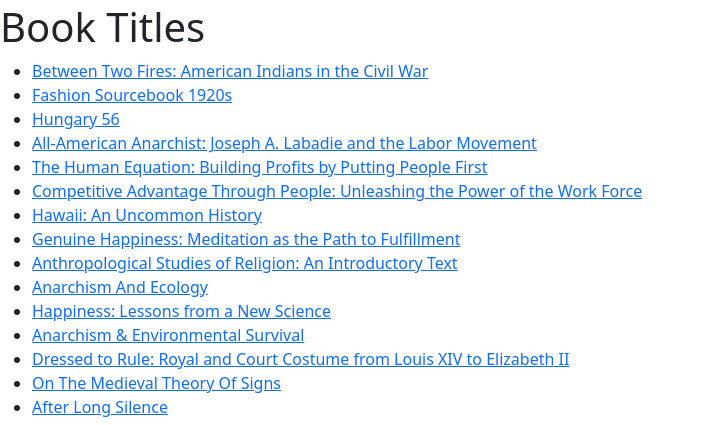
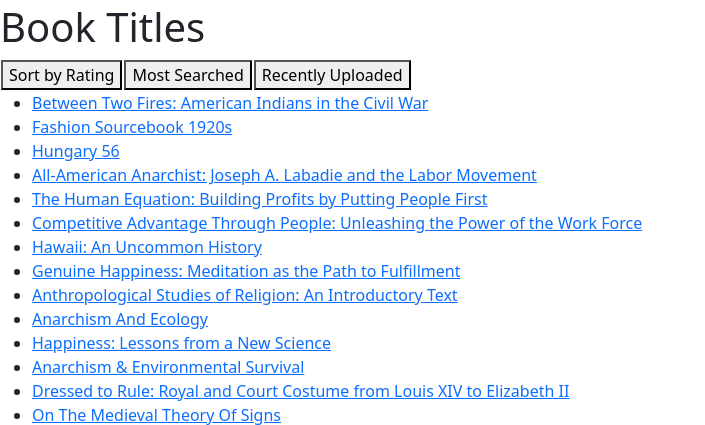
Before and after one commit to PBP-A10/TenfoldLit, a Django app: page /start-reading/ in a window 1280 px wide. Shown: the part 53-478 px from the top of the page, without its empty margins (0-705 px from the left). Run offline with Django 4.2, Linux system fonts and the light colour scheme; data comes from the database, SQL or seed files in the repository; some libraries are stand-ins or nearby versions.

Commit message:
Update index.html
add buttons 'sort by ...' to index.html

```diff
--- a/main/templates/index.html
+++ b/main/templates/index.html
@@ -5,6 +5,16 @@
 {% block main-content %}
 <div>
     <h1>Book Titles</h1>
+
+    <!-- Tabel Tombol Filter -->
+    <table>
+        <tr>
+            <td><button id="sort-by-rating">Sort by Rating</button></td>
+            <td><button id="most-searched">Most Searched</button></td>
+            <td><button id="recently-uploaded">Recently Uploaded</button></td>
+        </tr>
+    </table>
+
     <ul id="book-list" ></ul>
     <script src="{% static 'app/js/script.js' %}"></script>
 </div>
```
